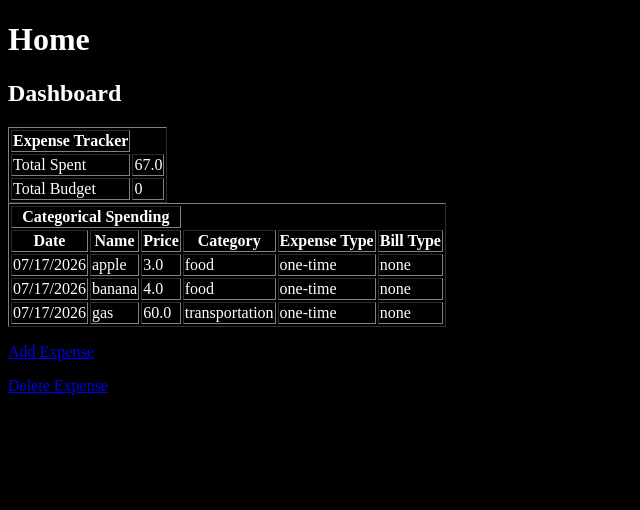
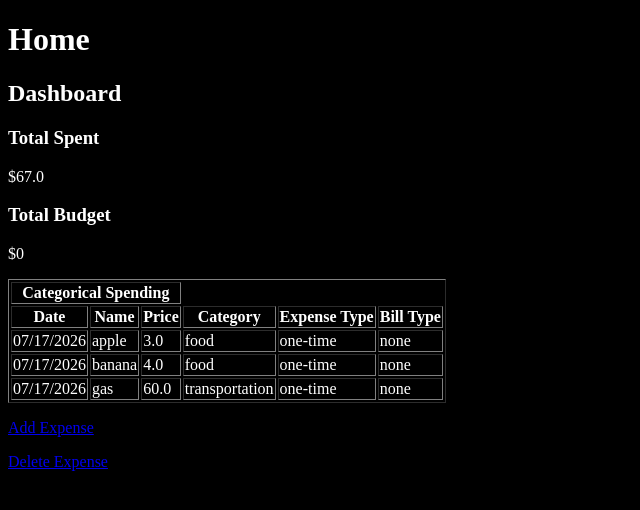
Before and after one commit to connorlehmann/budget-app-test, a Flask app: page / in a window 1280 px wide. Shown: the top 510 px of the page, without its empty margins (0-640 px from the left). Run offline with Flask 3, Linux system fonts and the light colour scheme.

Commit message:
total spent now a card

```diff
--- a/templates/Home.html
+++ b/templates/Home.html
@@ -12,18 +12,18 @@
 		<h2>Dashboard </h2>
 
 
-		<table border="1">
-		<tr>
-			<th>Expense Tracker </th>
-		</tr>
-		<tr>
-			<td>Total Spent </td>
-			<td>{{ total_spent}}</td>
-		</tr>
-		<tr>
-			<td>Total Budget </td>
-			<td>0 </td>
-		</tr>
+		<div class="card-container">
+
+			<div class="card">
+				<h3>Total Spent</h3>
+				<p>${{ total_spent }}</p>
+			</div>
+
+			<div class="card">
+				<h3>Total Budget</h3>
+				<p>$0</p>
+
+		</div>
 		</table>
 
 
```
